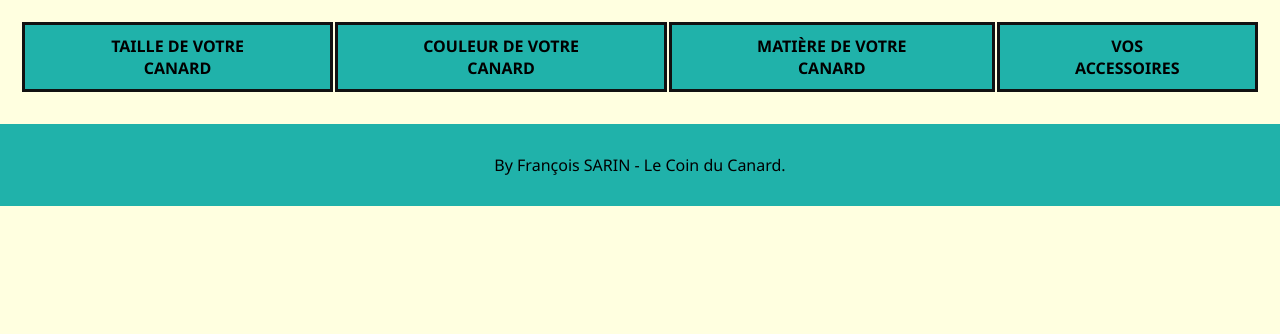
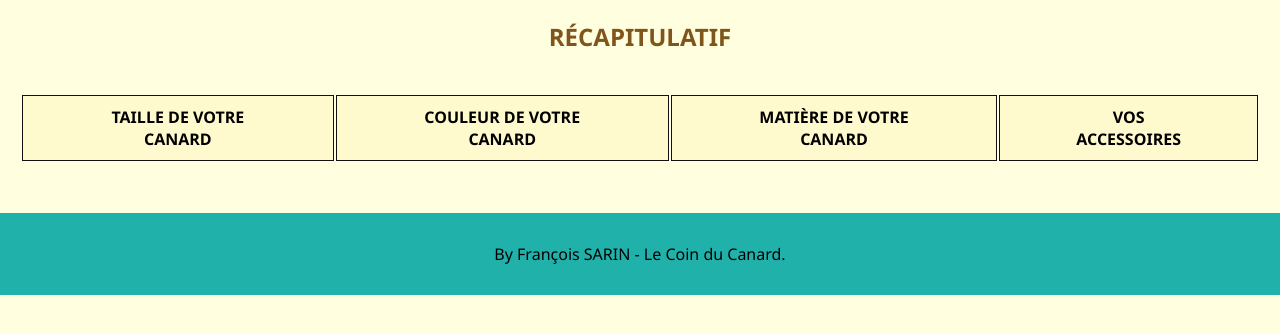
Before and after one commit to TheFranck/HomePoject, a PHP site: page /list.php in a window 1280 px wide. Shown: the part 63-397 px from the top of the page. Run offline with PHP 8.4, Linux system fonts and the light colour scheme; data that the repository does not hold is empty.

Commit message:
Mise en place du css

```diff
--- a/src/css/style.css
+++ b/src/css/style.css
@@ -54,6 +54,9 @@ a:active {
     color: #80551b;
 }
 
+.btn:hover {
+    background: lightblue;
+}
 header{
 
     background-color: yellow;
@@ -61,7 +64,7 @@ header{
 
 .menu {
     display: flex;
-    flex-direction: row;
+    flex-flow: row wrap;
     justify-content: space-around;
     align-items: center;
     background: yellow;
@@ -71,6 +74,8 @@ header{
 /*------------- LOGIN ------------*/
 
 #login {
+    display: flex;
+    flex-flow: row wrap;
     margin-top: 6.25em;
     margin-bottom: 10em;
 }
@@ -106,9 +111,10 @@ header{
 /*---------------- accueil------------------*/
 
 #accueil {
+    display: flex;
     margin-top: 6.25em;
     margin-bottom: 12em;
-    flex-wrap: wrap;
+    flex-flow: row wrap;
 }
 
 .presentation-text {
@@ -131,11 +137,14 @@ header{
     padding: 20px;
     margin-top: 50px;
     border-radius: 30px;
+    width: 50%;
 }
 /* ------------- FORMULAIRE --------------*/
 
 
 #add {
+    display: flex;
+     flex-flow: row wrap;
     margin-top: 6.25em;
     margin-bottom: 12em;
 }
@@ -173,34 +182,31 @@ select {
   font-size: 20px;
 }
 
-.connect {
+/*------------ LISTE --------*/
+
+.liste {
     display: flex;
-    flex-direction: column;
-    justify-content: center;
-    margin: 10em auto;
+    flex-flow: column wrap;
+    text-align: center;
 }
-
-.log {
-    text-align: center;
-}*/
-
 #tableau {
     display: flex;
-    flex-direction: row;
+    flex-flow: row wrap;
     justify-content: center;
-    align-content: center;
 
 }
 
 table {
+    display: flex;
+    flex-flow: row wrap;
     text-align: center;
     margin: 20px;
 }
 
 th {
  text-transform: uppercase;
- border: 3px solid #111;
- background-color: lightseagreen;
+ border: 1px solid #111;
+ background-color: lemonchiffon;
  padding: 10px 60px;
 
 }
@@ -222,3 +228,15 @@ footer {
 }
 
 /* ----------- MEDIA QUERIES ---------------*/
+
+@media (max-width: 650px) {
+    .menu ul {
+        display:none;
+    }
+}
+
+@media (max-width : 925px) {
+    #accueil img {
+        display: none;
+    }
+}
--- a/src/function/baseFunction.php
+++ b/src/function/baseFunction.php
@@ -55,8 +55,9 @@ $db = new PDO('mysql:host=localhost;dbname=ducks', 'root','0000');
 $newDuck = $db->prepare('INSERT INTO canard (taille, couleur, matiere, accessoire) VALUES (:taille, :couleur, :matiere, :accessoire)');
 $newDuck->bindParam(':taille',$_POST['taille']);
 $newDuck->bindParam(':couleur',$_POST['couleur']);
-$newDuck->bindParam(':matiere',$_POST['material']);
-$newDuck->bindParam(':accessoire',$_POST['name_accessory']);
+$newDuck->bindParam(':matiere',$_POST['matiere']);
+$newDuck->bindParam(':accessoire',$_POST['accessoire']);
 $newDuck->execute();
 }
+
 ?>
--- a/src/index.php
+++ b/src/index.php
@@ -28,6 +28,7 @@ require_once("function/baseFunction.php");
                 </div>
 			    <img src="img/duck.jpg" alt="petit canard en pastique">
 			</div>
+            </div>
 	</section>
 
 
--- a/src/list.php
+++ b/src/list.php
@@ -3,8 +3,10 @@ require_once("template/head.php");
 require_once("function/baseFunction.php");
 $newDuck = getAllItems();
 ?>
+
+<div class="liste">
+  <h2>Récapitulatif</h2>
   <div id="tableau">
-
       <table>
         <tr>
           <th>Taille de votre canard</th>
@@ -26,4 +28,6 @@ $newDuck = getAllItems();
           ?>
       </table>
   </div>
+</div>
+
 <?php require_once("template/footer.php"); ?>
```
Also changed, not shown: src/readme.txt. Lines whose indentation alone changed are shown as unchanged.
